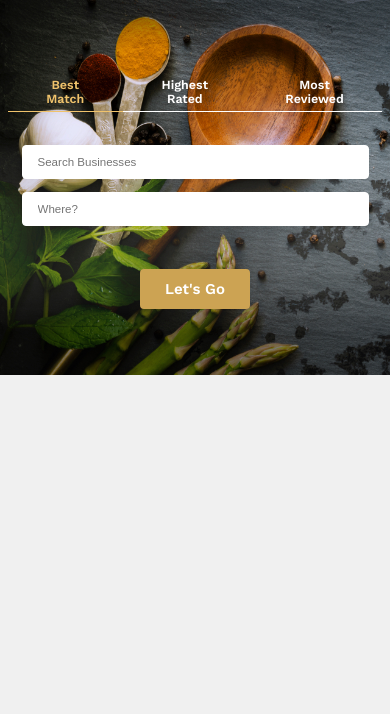
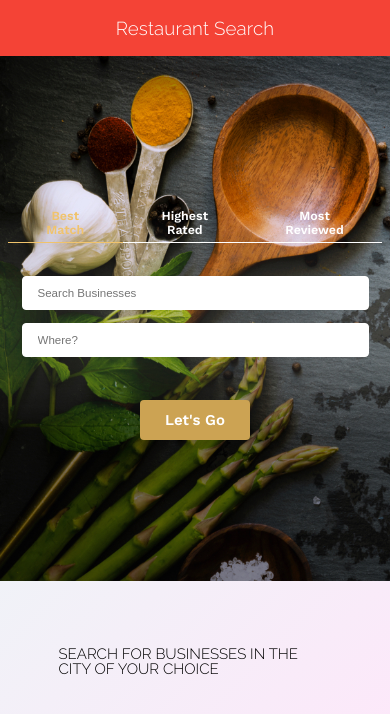
Before and after one commit to bgorwin/restaurant-search, a React (Create React App) app: page / in a window 390 px wide. Shown: the top 714 px of the page. Built offline with nearby package versions, Linux system fonts and the light colour scheme.

Commit message:
fixed the background repeat, font, colors to AppBar

```diff
--- a/package.json
+++ b/package.json
@@ -4,6 +4,8 @@
 	"private": true,
 	"homepage": "https://bgorwin.github.io/restaurant-search",
 	"dependencies": {
+		"@material-ui/core": "^4.10.0",
+		"@material-ui/icons": "^4.9.1",
 		"@testing-library/jest-dom": "^4.2.4",
 		"@testing-library/react": "^9.3.2",
 		"@testing-library/user-event": "^7.1.2",
--- a/public/index.html
+++ b/public/index.html
@@ -9,16 +9,28 @@
 			name="description"
 			content="Web site created using create-react-app"
 		/>
+
+		<link
+			href="https://fonts.googleapis.com/css2?family=Raleway:wght@300&display=swap"
+			rel="stylesheet"
+		/>
+
 		<link rel="apple-touch-icon" href="%PUBLIC_URL%/logo192.png" />
 		<!--
       manifest.json provides metadata used when your web app is installed on a
       user's mobile device or desktop. See https://developers.google.com/web/fundamentals/web-app-manifest/
     -->
 		<link rel="manifest" href="%PUBLIC_URL%/manifest.json" />
-    <link href="./reset.css" rel="stylesheet" type="text/css">
+		<link href="./reset.css" rel="stylesheet" type="text/css" />
 
-    <link href="https://fonts.googleapis.com/css?family=Work+Sans:300,500,600" rel="stylesheet">
-    <link href="https://fonts.googleapis.com/css?family=Poppins:600" rel="stylesheet">
+		<link
+			href="https://fonts.googleapis.com/css?family=Work+Sans:300,500,600"
+			rel="stylesheet"
+		/>
+		<link
+			href="https://fonts.googleapis.com/css?family=Poppins:600"
+			rel="stylesheet"
+		/>
 		<!--
       Notice the use of %PUBLIC_URL% in the tags above.
       It will be replaced with the URL of the `public` folder during the build.
--- a/src/components/App/App.css
+++ b/src/components/App/App.css
@@ -7,9 +7,11 @@ html {
 
 body {
 	margin: 0px;
-	min-height: 100%;
+	height: 100%;
+	background-repeat: no-repeat;
+	background-attachment: fixed;
 	width: 100%;
-	background-color: #f0f0f0;
+	background-image: linear-gradient(-225deg, #e3fdf5 0%, #ffe6fa 100%);
 }
 
 @media only screen and (max-width: 560px) {
--- a/src/components/App/App.js
+++ b/src/components/App/App.js
@@ -3,6 +3,7 @@ import './App.css';
 import BusinessList from '../BusinessList/BusinessList';
 import SearchBar from '../SearchBar/SearchBar';
 import Yelp from '../../util/Yelp';
+import ButtonAppBar from '../Navigation/ButtonAppBar';
 
 class App extends React.Component {
 	constructor(props) {
@@ -21,10 +22,10 @@ class App extends React.Component {
 	}
 
 	render() {
-		console.log(process.env);
 		return (
 			<div className="App">
 				{/* <h1>Restaurant Search!</h1> */}
+				<ButtonAppBar />
 				<SearchBar searchYelp={this.searchYelp} />
 				<BusinessList businesses={this.state.businesses} />
 			</div>
--- a/src/components/BusinessList/BusinessList.css
+++ b/src/components/BusinessList/BusinessList.css
@@ -4,3 +4,7 @@
 	flex-wrap: wrap;
 	margin: 4.4rem 15%;
 }
+
+#title {
+	font-family: 'Raleway', sans-serif;
+}
--- a/src/components/BusinessList/BusinessList.js
+++ b/src/components/BusinessList/BusinessList.js
@@ -9,6 +9,7 @@ class BusinessList extends React.Component {
 				{this.props.businesses.map((business) => {
 					return <Business key={business.id} business={business} />;
 				})}
+				<h3 id="title">SEARCH FOR BUSINESSES IN THE CITY OF YOUR CHOICE</h3>
 			</div>
 		);
 	}
--- /dev/null
+++ b/src/components/Navigation/ButtonAppBar.js
@@ -0,0 +1,51 @@
+import React from 'react';
+import { makeStyles } from '@material-ui/core/styles';
+import AppBar from '@material-ui/core/AppBar';
+import Toolbar from '@material-ui/core/Toolbar';
+import Typography from '@material-ui/core/Typography';
+// import Button from '@material-ui/core/Button';
+// import IconButton from '@material-ui/core/IconButton';
+// import MenuIcon from '@material-ui/icons/Menu';
+import { red } from '@material-ui/core/colors';
+
+const useStyles = makeStyles((theme) => ({
+	root: {
+		flexGrow: 1
+	},
+	menuButton: {
+		marginRight: theme.spacing(2)
+	},
+	title: {
+		flexGrow: 1,
+		fontFamily: 'Raleway',
+		textAlign: 'center'
+	},
+	background: {
+		backgroundColor: red[500]
+	}
+}));
+
+export default function ButtonAppBar() {
+	const classes = useStyles();
+
+	return (
+		<div className={classes.root}>
+			<AppBar position="static" className={classes.background}>
+				<Toolbar>
+					{/* <IconButton
+						edge="start"
+						className={classes.menuButton}
+						color="inherit"
+						aria-label="menu"
+					>
+						<MenuIcon />
+					</IconButton> */}
+					<Typography variant="h6" className={classes.title}>
+						Restaurant Search
+					</Typography>
+					{/* <Button color="inherit">Login</Button> */}
+				</Toolbar>
+			</AppBar>
+		</div>
+	);
+}
--- a/src/components/SearchBar/SearchBar.css
+++ b/src/components/SearchBar/SearchBar.css
@@ -5,7 +5,7 @@
 	background-image: url('../../img/background_search_desktop.jpg');
 	background-size: cover;
 	background-repeat: no-repeat;
-    height: 25rem;
+	height: 35rem;
 }
 
 .SearchBar-sort-options ul {
@@ -19,12 +19,12 @@
 	cursor: pointer;
 	width: 4.33rem;
 	border-bottom: 1px solid #fff;
-    padding: 0 2.58rem .33rem 2.58rem;
+	padding: 0 2.58rem 0.33rem 2.58rem;
 	line-height: 1.13;
 	text-align: center;
 	font-weight: 600;
-    font-size: .83rem;
-    transition: color .25s;
+	font-size: 0.83rem;
+	transition: color 0.25s;
 }
 
 .SearchBar-sort-options li:hover {
@@ -45,11 +45,11 @@
 
 .SearchBar-fields input {
 	width: 21rem;
-    padding: .66rem 1rem;
+	padding: 0.66rem 1rem;
 	margin-right: 2.22rem;
 	border: 1px solid #fff;
 	border-radius: 4px;
-    font-size: .77rem;
+	font-size: 0.77rem;
 	font-weight: 500;
 }
 
@@ -63,11 +63,11 @@
 
 .SearchBar-submit a {
 	border-radius: 4px;
-    padding: .72rem 1.7rem;
+	padding: 0.72rem 1.7rem;
 	background-color: #cca353;
 	color: #ffffff;
 	font-weight: 600;
-    transition: background-color .5s;
+	transition: background-color 0.5s;
 }
 
 .SearchBar-submit a:hover {
@@ -92,6 +92,6 @@
 
 	.SearchBar-fields input {
 		margin-right: 0;
-      margin-bottom: .86rem;
+		margin-bottom: 0.86rem;
 	}
 }
```
Also changed, not shown: 1 other file (tests, documents, lock files or other folders). Lines whose indentation alone changed are shown as unchanged.
